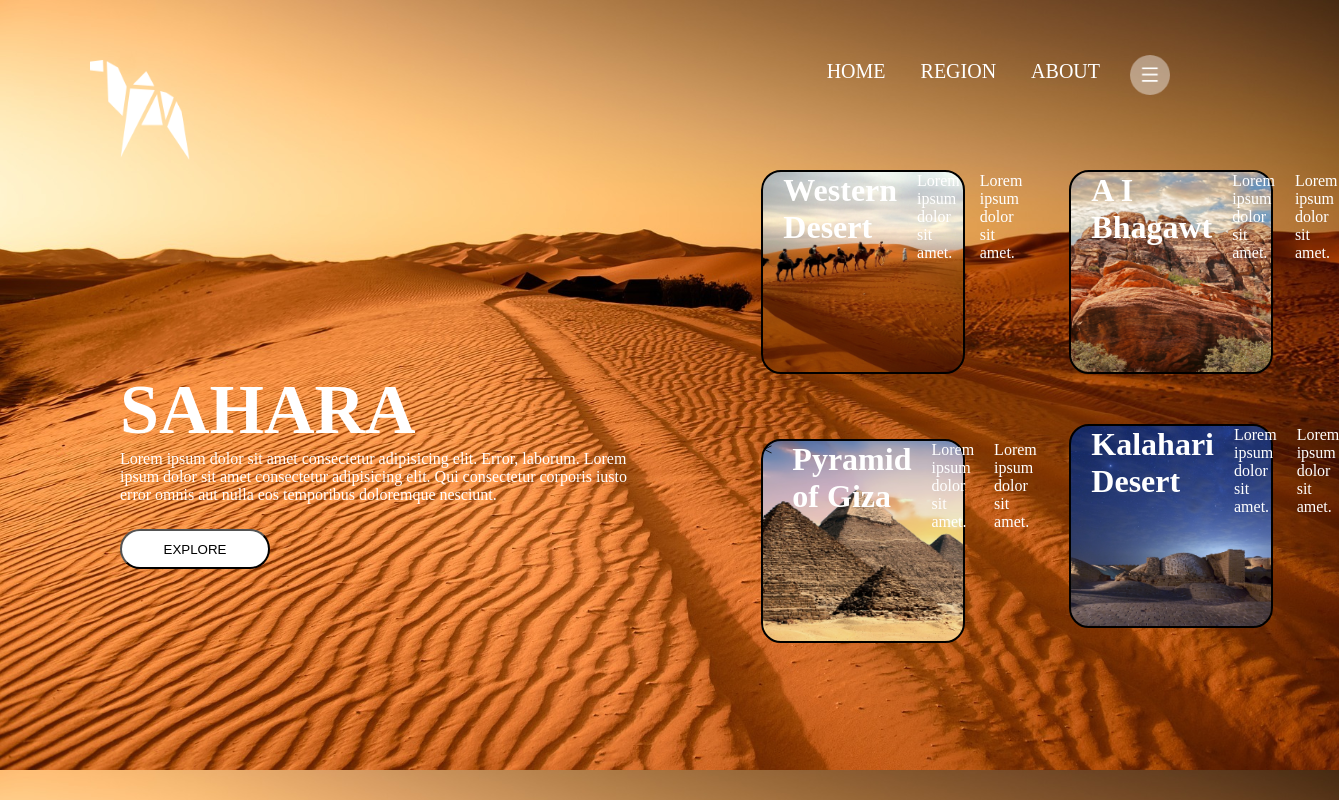
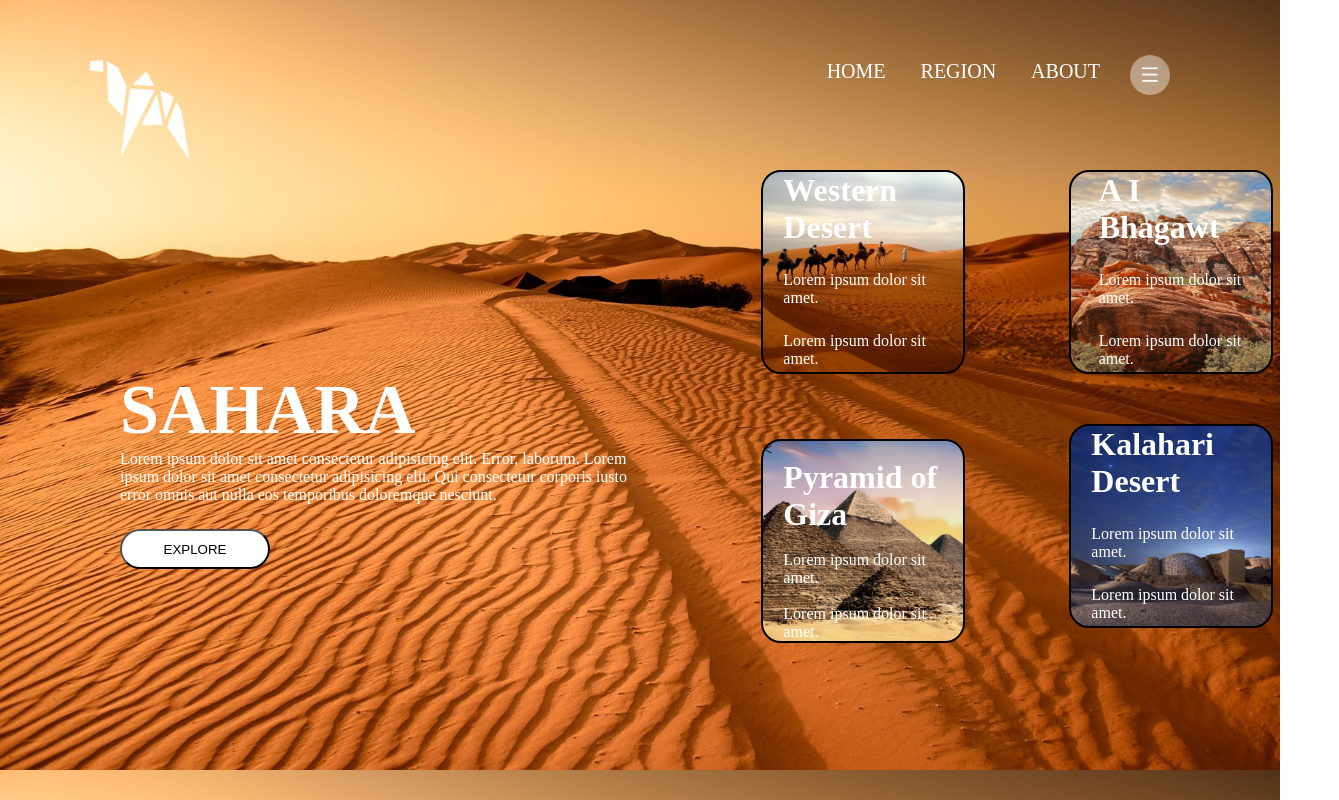
Before and after one commit to hariom99/css-5, a plain HTML site: page index.html in a window 1280 px wide. Shown: the whole page, 1339 px wide, since content can reach past the window. Drawn offline with Linux system fonts and the light colour scheme.

Commit message:
styles file updated web view display grid

```diff
--- a/styles.css
+++ b/styles.css
@@ -99,7 +99,8 @@ body{
     margin-top: 50px;
     border-radius: 20px;
     margin-left: 100px;
-    display: inline-flex;
+   display: inline-grid;
+    content: unset;
 
     justify-content: space-around;
     border: 2px solid black;
```
